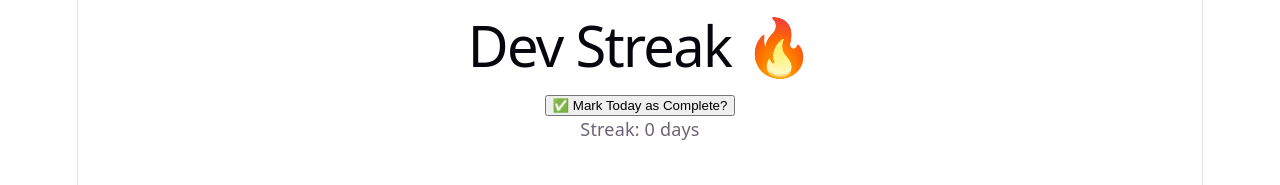
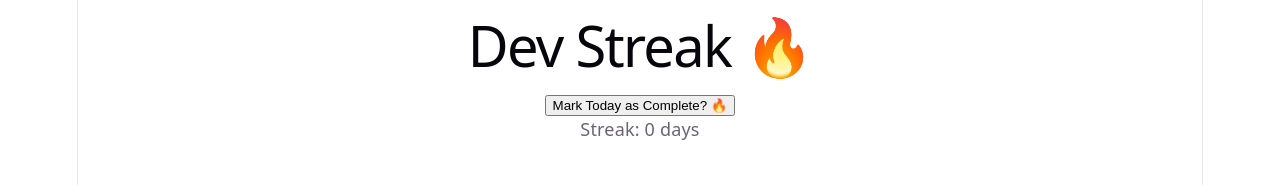
Before and after one commit to Anoop040593/devstreak, a React (Vite) app: page / in a window 1280 px wide. Shown: the top 185 px of the page. Built offline with nearby package versions, Linux system fonts and the light colour scheme.

Commit message:
Code Refactor.

```diff
--- a/src/Components/DevStreak.jsx
+++ b/src/Components/DevStreak.jsx
@@ -1,15 +1,19 @@
 import { useState, useEffect } from "react";
 import moment from "moment";
 function DevStreak() {
-  const [isCompleted, setIsCompleted] = useState(false);
-  const [done, setDone] = useState("Mark Today as Complete?");
+  // const [isCompleted, setIsCompleted] = useState(false);
+  const [isCompleted, setIsCompleted] = useState(
+    localStorage.getItem("lastCompleted") === moment().format("MMMM Do YYYY"),
+  );
+  // const [done, setDone] = useState("Mark Today as Complete?");
   const [streak, setStreak] = useState(0);
+  const today = moment().format("MMMM Do YYYY");
+  // const isCompleted = localStorage.getItem("lastCompleted") === today;
 
-  let newStreak = 1;
-  let difference = null;
   const handleTodaysDate = () => {
+    let newStreak = 1;
+    let difference = null;
     const lastCompletedDate = localStorage.getItem("lastCompleted");
-    const today = moment().format("MMMM Do YYYY");
     const prevStreak = Number(localStorage.getItem("streakCount")) || 0;
     if (lastCompletedDate) {
       difference = moment().diff(
@@ -25,27 +29,25 @@ function DevStreak() {
     localStorage.setItem("lastCompleted", today);
     localStorage.setItem("streakCount", newStreak);
     setIsCompleted(true);
-    setDone("Done!");
+    // setDone("Done!");
     setStreak(newStreak);
   };
 
   useEffect(() => {
-    const lastCompletedDate = localStorage.getItem("lastCompleted");
-    const today = moment().format("MMMM Do YYYY");
     //We update the status here as well, so that even after page is refreshed data persists.
     const storedStreak = Number(localStorage.getItem("streakCount")) || 0;
     setStreak(storedStreak);
-    if (today === lastCompletedDate) {
-      setDone("Done!");
-      setIsCompleted(true);
-    }
+    // if (today === lastCompletedDate) {
+    //   // setDone("Done!");
+    // setIsCompleted(true);
+    // }
   }, []);
   return (
     <div>
       <h1>Dev Streak 🔥</h1>
       {isCompleted && <span>Date: {moment().format("MMMM Do YYYY")}</span>}
       <button onClick={handleTodaysDate} disabled={isCompleted}>
-        ✅ {done}
+        {isCompleted ? "Done ✅😊" : "Mark Today as Complete? 🔥"}
       </button>
       <p>Streak: {streak} days</p>
     </div>
```
